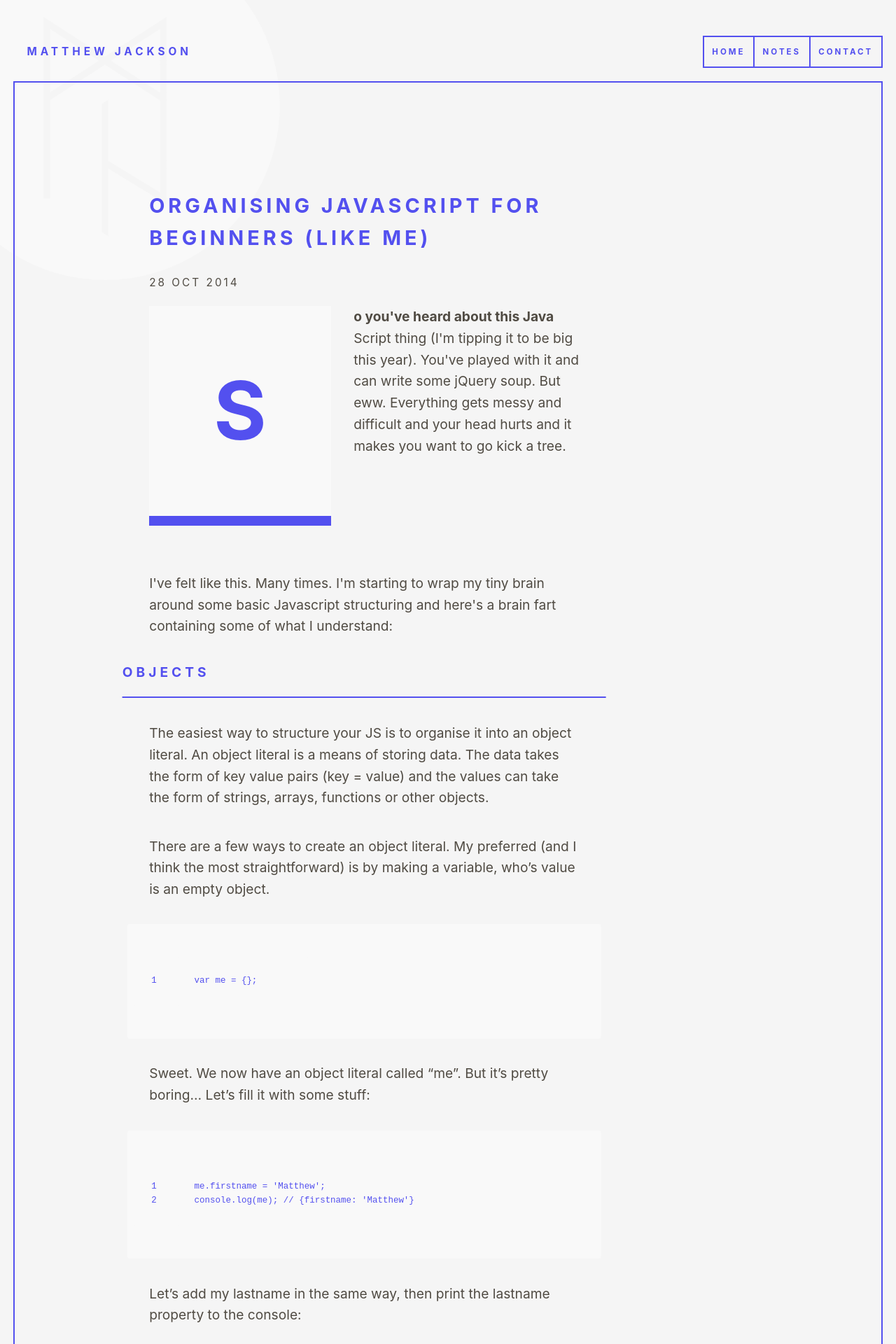
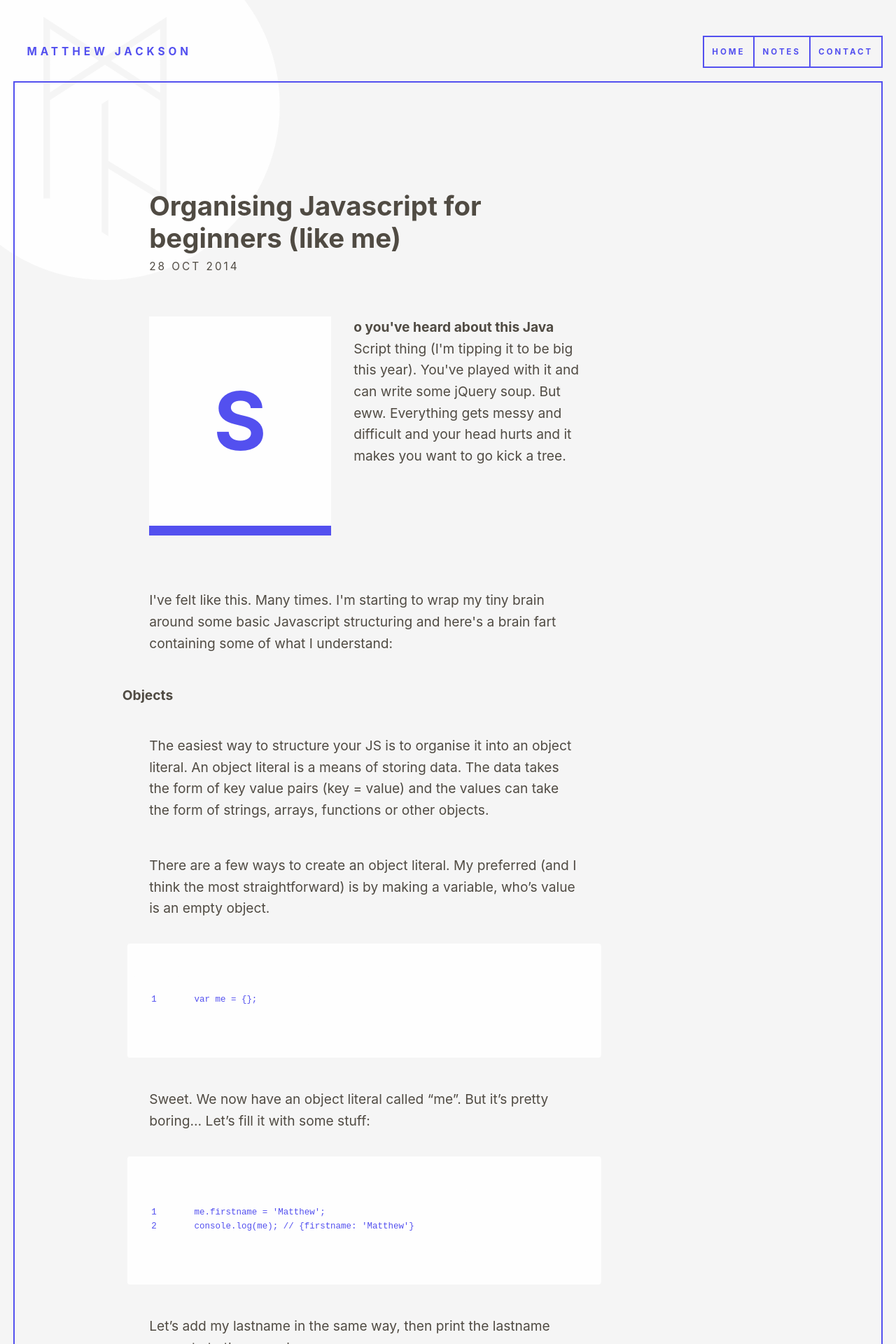
Before and after one commit to matthewbeta/matthew-jackson.com, a Jekyll site: the page built from _posts/2014-10-28-organising-javascript.md, in a window 1280 px wide. Shown: the top 1920 px of the page at 70% size. Built offline with Jekyll 4.4.1, drawn with Linux system fonts in a browser that asks for light colours.

Commit message:
Layout style and linked post changes

```diff
--- a/_layouts/post.html
+++ b/_layouts/post.html
@@ -7,12 +7,17 @@ title: page.title
 
   <header>
 
-    <h1 class="heading heading--page">{{ page.title }}</h1>
+		{% if page.linked %}
+			<h1 class="heading heading--page"><a href="{{ page.linked }}">{{ page.title }}</a></h1>
+		{% else %}
+			<h1 class="heading heading--page">{{ page.title }}</h1>
+		{% endif %}
+
     <time class="meta">{{ page.date | date_to_string }}</time>
 
   </header>
 
-  <div class="article-body">
+<div class="article-body{% unless page.linked %} post{% endunless %}">
 
     {{ content }}
 
--- a/css/main.scss
+++ b/css/main.scss
@@ -7,7 +7,7 @@
 $text-color:       #504b43;
 $background-color: #f5f5f5;
 $brand-color:      #5350ef;
-$background-alt : #f9f9f9;
+$background-alt : #fefefe;
 
 *,
 *:before,
@@ -92,7 +92,7 @@ nav > a {
 .site-header {
   display: flex;
   flex-direction: column;
-  padding: 1em;
+  padding: .5em;
   @media all and (min-width: 500px) {
 		justify-content: space-between;
     align-items: center;
@@ -124,42 +124,56 @@ nav > a {
 
 main {
   flex: 1 0 auto;
+  padding: 1em;
+  margin: 0 .5em .5em;
+	border: 2px solid $brand-color;
+
+	@media all and (min-width: 500px) {
+		margin: 0 1em .5em;
 		padding: 2em;
-  margin: 0 1em .5em;
-	border: 2px solid $brand-color;
+	}
 }
 
-h1,
-h2,
-.logo,
-h3 {
+.logo {
 	color: $brand-color;
 	font-weight: bold;
 	clear: both;
 	overflow: hidden;
-}
-
-h1,
-h2,
-.logo {
 	letter-spacing: 5px;
 	text-transform: uppercase;
 }
 
+h1 {
+	font-size: 2em;
+	margin: 0;
+}
+
 h2 {
-	text-transform: uppercase;
 	font-size: 1em;
-	padding-bottom: 1em;
-	border-bottom: 2px solid;
 }
+
+h1, h2, h3 {
+	line-height: 1.2;
+}
+
 
 a {
 	color: $brand-color;
 	text-decoration: none;
+	transition: color .2s ease, background .2s ease;
 
+	main &,
+	.small & {
+		text-decoration: underline;
+		padding: 4px;
+		margin: -4px;
 		&:hover,
 		&:focus {
-		text-decoration: underline;
+			text-decoration: none;
+			color: $background-alt;
+			background: $brand-color;
+		}
+
 	}
 }
 
@@ -173,6 +187,7 @@ article {
   @media all and (min-width: 750px) {
   	margin: 6em auto 8em 8em;
 	}
+
 }
 
 time {
@@ -183,7 +198,13 @@ time {
 .article-body {
 	display: flex;
 	flex-direction: column;
+	margin-top: 2em;
+	> * + * {
+		margin-top: 1.5em;
+	}
 
+	// This is not a linked post
+	&.post {
 		p:first-of-type::first-line {
 			font-weight: bold;
 			font-variant: smallcaps;
@@ -214,6 +235,8 @@ time {
 				}
 		}
 
+	}
+
   h2 {
 
     @media all and (min-width: 750px) {
@@ -225,8 +248,11 @@ time {
 
   ol,
   ul {
+  	padding: 0 0 0 1em;
+		list-style-type: none;
+		 @media all and (min-width: 500px) {
 			 padding: 0;
-  	list-style-type: none;
+		 }
   }
 
   ul > li {
@@ -250,7 +276,7 @@ time {
   	font-weight: bold;
   	position: absolute;
   	top: 0;
-  	left: -1em;
+  	left: -1.2em;
   }
 
   ol > li:before {
@@ -269,6 +295,7 @@ time {
   	font-family: "Monaco", monospace;
   	font-size: .8em;
 		color: $brand-color;
+		outline: 4px solid $background-alt;
   }
 
   pre code {
@@ -356,14 +383,24 @@ article {
 	@media all and (min-width: 750px) {
 		flex-direction: row;
 	}
+	div {
+		flex: 1 0 1%;
+		display: flex;
+	}
 	time {
 		border-bottom: 2px solid $brand-color;
 		color: $brand-color;
 		padding: .5em 1em;
 	}
 	a {
+		flex: 1 1 auto;
 		padding: 1em;
+		margin: 0;
 		display: block;
+		text-decoration: none;
+		* {
+			color: inherit;
+		}
 	}
   > li {
 
@@ -377,7 +414,6 @@ article {
 			h2 {
 				font-size: 1.2em;
 				font-weight: bold;
-				line-height: 1.2;
 				@media all and (min-width: 750px) {
 					font-size: 2em;
 				}
```
Lines whose indentation alone changed are shown as unchanged.
